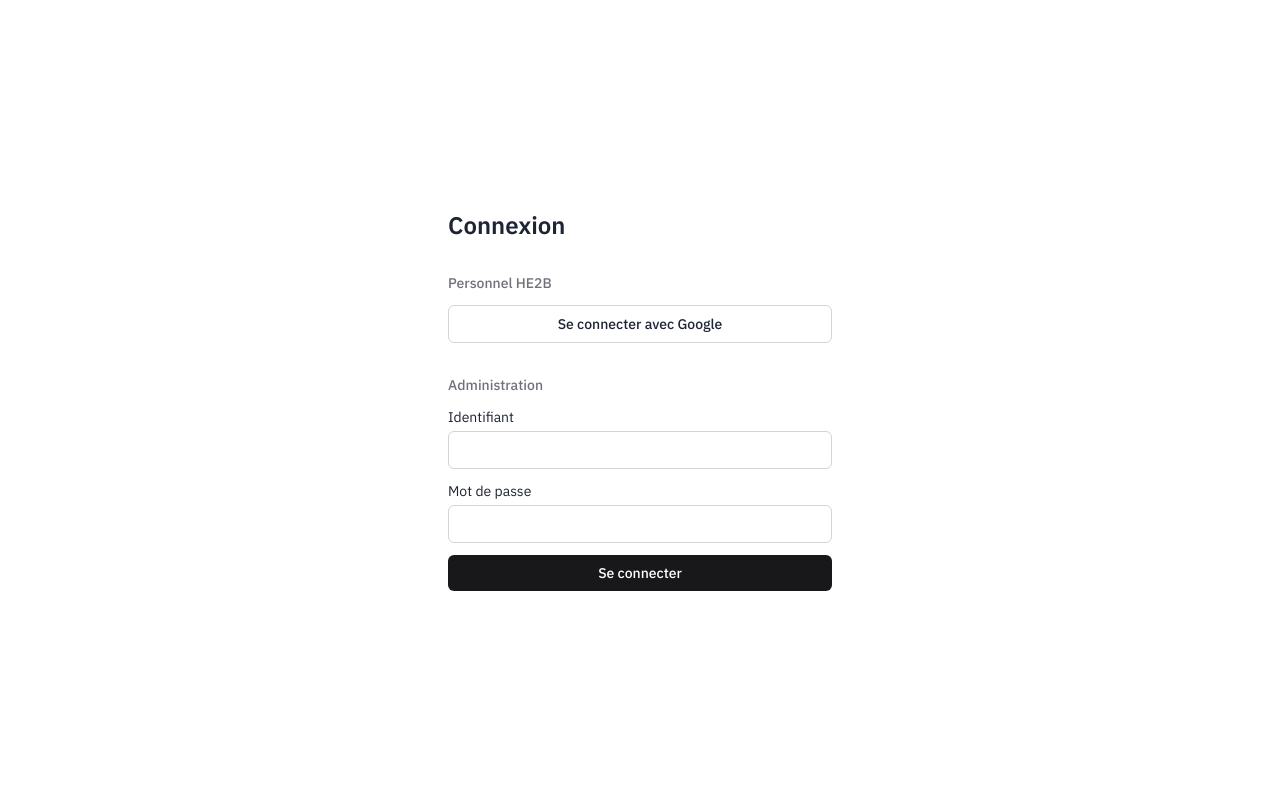
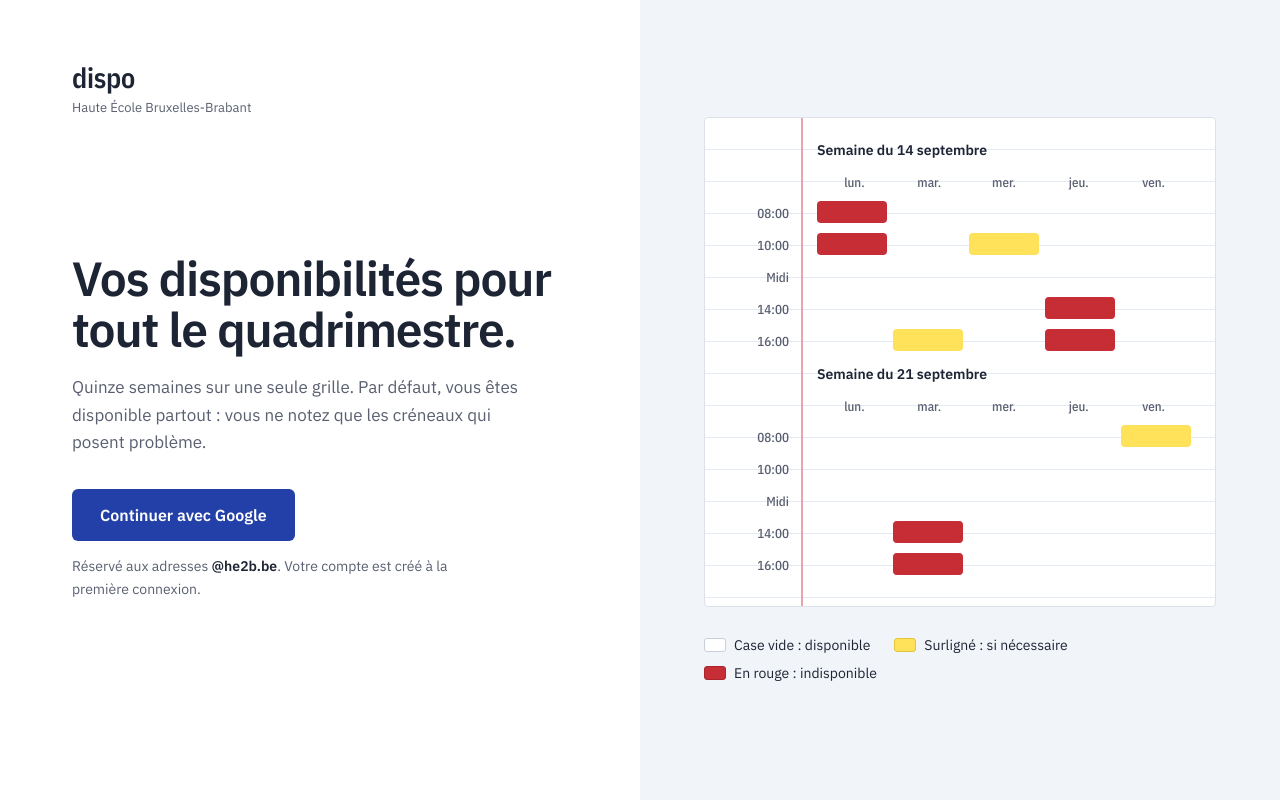
Before and after one commit to kdcl3110/dispo, a Next.js app: page /login in a window 1280 px wide. Built offline with nearby package versions, Linux system fonts and the light colour scheme; no server answers.

Commit message:
création des page de connexion admin/user

```diff
--- a/src/app/globals.css
+++ b/src/app/globals.css
@@ -69,6 +69,18 @@
   }
 }
 
+/* Papier Seyès : une ligne bleue toutes les 32 px. La marge rouge est un
+   élément à part (border-margin), placé là où les libellés s'arrêtent. */
+@utility bg-seyes {
+  background: repeating-linear-gradient(
+    180deg,
+    var(--color-paper) 0px,
+    var(--color-paper) 31px,
+    var(--color-seyes) 31px,
+    var(--color-seyes) 32px
+  );
+}
+
 /* Hachures « férié » et « pause » : un motif, pas une couleur, d'où l'utilitaire. */
 @utility bg-hatch {
   background: repeating-linear-gradient(
--- /dev/null
+++ b/src/app/login/admin/page.tsx
@@ -0,0 +1,44 @@
+// Connexion administrateur (maquette « Mode administrateur »).
+// On y arrive depuis l'application, jamais depuis l'écran d'accueil.
+
+import Link from "next/link";
+
+import { CredentialsForm } from "@/components/auth/credentials-form";
+
+export default function AdminLoginPage() {
+  return (
+    <div className="relative flex flex-1 flex-col px-6 py-8 md:px-12 md:py-10">
+      <div className="flex items-start justify-between gap-6">
+        <Link href="/" className="text-sm">
+          Retour à l&apos;application
+        </Link>
+        <div className="flex flex-col items-end gap-1">
+          <span className="font-condensed text-[22px] leading-none font-semibold tracking-[-0.01em]">
+            dispo
+          </span>
+          <span className="text-[13px] text-graphite">Administration</span>
+        </div>
+      </div>
+
+      <main className="flex flex-1 items-center justify-center py-12">
+        <div className="flex w-full max-w-[380px] flex-col gap-8">
+          <div className="flex flex-col gap-3">
+            <h1 className="text-[32px] leading-[1.1] font-semibold tracking-[-0.02em]">
+              Mode administrateur
+            </h1>
+            <p className="text-[15px] leading-relaxed text-graphite">
+              Ces identifiants sont distincts de votre compte Google. Ils donnent accès
+              au calendrier, aux ressources et à l&apos;export.
+            </p>
+          </div>
+
+          <CredentialsForm />
+
+          <p className="text-sm leading-relaxed text-graphite">
+            Pas de compte administrateur ? Demandez-le à l&apos;équipe technique.
+          </p>
+        </div>
+      </main>
+    </div>
+  );
+}
--- a/src/app/login/page.tsx
+++ b/src/app/login/page.tsx
@@ -1,13 +1,14 @@
-// Page de connexion : deux voies, deux rôles (SPEC §3).
-//  - Google        → personnel HE2B (USER)
-//  - identifiant   → administrateur (ADMIN)
+// Page de connexion du personnel (maquette « Connexion »).
+// Une seule porte d'entrée : Google, réservé aux adresses HE2B. Le mode
+// administrateur a son propre écran, /login/admin.
 
 import { loginWithGoogle } from "@/actions/auth";
-import { CredentialsForm } from "@/components/auth/credentials-form";
+import { SampleSheet, SheetLegend } from "@/components/auth/sample-sheet";
 
 // Erreurs renvoyées par Auth.js dans l'URL (/login?error=…).
 const errorMessages: Record<string, string> = {
-  AccessDenied: "Accès refusé : seules les adresses du personnel HE2B sont acceptées.",
+  AccessDenied:
+    "Cette adresse n'est pas acceptée. Connectez-vous avec votre compte @he2b.be.",
 };
 const defaultError = "La connexion a échoué. Réessayez.";
 
@@ -17,33 +18,58 @@ export default async function LoginPage({ searchParams }: PageProps<"/login">) {
     typeof error === "string" ? (errorMessages[error] ?? defaultError) : null;
 
   return (
-    <main className="flex flex-1 items-center justify-center p-6">
-      <div className="flex w-full max-w-sm flex-col gap-8">
-        <h1 className="text-2xl font-semibold">Connexion</h1>
+    <div className="grid flex-1 md:grid-cols-2">
+      <main className="flex flex-col justify-between gap-16 px-6 py-12 md:px-18 md:py-16">
+        <div className="flex flex-col gap-1.5">
+          <span className="font-condensed text-[28px] leading-none font-semibold tracking-[-0.01em]">
+            dispo
+          </span>
+          <span className="text-[13px] text-graphite">Haute École Bruxelles-Brabant</span>
+        </div>
 
+        <div className="flex flex-col gap-8">
+          <div className="flex flex-col gap-5">
+            <h1 className="max-w-[500px] text-4xl leading-[1.05] font-semibold tracking-[-0.025em] md:text-5xl">
+              Vos disponibilités pour tout le quadrimestre.
+            </h1>
+            <p className="max-w-[460px] text-[17px] leading-relaxed text-graphite">
+              Quinze semaines sur une seule grille. Par défaut, vous êtes disponible
+              partout : vous ne notez que les créneaux qui posent problème.
+            </p>
+          </div>
+
+          <div className="flex flex-col items-start gap-3.5">
             {errorMessage && (
-          <p role="alert" className="rounded-md bg-red-50 p-3 text-sm text-red-700 dark:bg-red-950 dark:text-red-300">
+              <p
+                role="alert"
+                className="max-w-[460px] rounded-md bg-error-tint px-4 py-3 text-sm text-unavailable"
+              >
                 {errorMessage}
               </p>
             )}
-
-        <section className="flex flex-col gap-3">
-          <h2 className="text-sm font-medium text-zinc-500">Personnel HE2B</h2>
             <form action={loginWithGoogle}>
               <button
                 type="submit"
-              className="w-full rounded-md border border-zinc-300 px-4 py-2 text-sm font-medium dark:border-zinc-700"
+                className="h-13 rounded-md bg-pen px-7 text-base font-semibold text-white hover:bg-pen-dark"
               >
-              Se connecter avec Google
+                Continuer avec Google
               </button>
             </form>
-        </section>
+            <p className="max-w-[420px] text-sm leading-relaxed text-graphite">
+              Réservé aux adresses <strong className="font-semibold text-ink">@he2b.be</strong>.
+              Votre compte est créé à la première connexion.
+            </p>
+          </div>
+        </div>
 
-        <section className="flex flex-col gap-3">
-          <h2 className="text-sm font-medium text-zinc-500">Administration</h2>
-          <CredentialsForm />
-        </section>
+        {/* Espace réservé au nom du calendrier publié, quand le domaine calendar existera. */}
+        <div />
+      </main>
+
+      <aside className="hidden flex-col justify-center gap-7 bg-desk px-16 py-18 md:flex">
+        <SampleSheet />
+        <SheetLegend />
+      </aside>
     </div>
-    </main>
   );
 }
--- a/src/components/auth/credentials-form.tsx
+++ b/src/components/auth/credentials-form.tsx
@@ -7,34 +7,45 @@ import { useActionState } from "react";
 
 import { loginWithCredentials } from "@/actions/auth";
 
+const inputClass =
+  "h-11 rounded-md border border-field bg-paper px-3 text-sm text-ink aria-invalid:border-2 aria-invalid:border-unavailable";
+
 export function CredentialsForm() {
   const [error, formAction, pending] = useActionState(loginWithCredentials, undefined);
 
   return (
-    <form action={formAction} className="flex flex-col gap-3">
-      <label className="flex flex-col gap-1 text-sm">
-        Identifiant
+    <form action={formAction} className="flex flex-col gap-4.5">
+      <div className="flex flex-col gap-1.5">
+        <label htmlFor="username" className="text-[13px] font-semibold">
+          Identifiant
+        </label>
         <input
+          id="username"
           name="username"
           required
           autoComplete="username"
-          className="rounded-md border border-zinc-300 px-3 py-2 dark:border-zinc-700 dark:bg-zinc-900"
+          aria-invalid={error ? true : undefined}
+          className={inputClass}
         />
-      </label>
+      </div>
 
-      <label className="flex flex-col gap-1 text-sm">
-        Mot de passe
+      <div className="flex flex-col gap-1.5">
+        <label htmlFor="password" className="text-[13px] font-semibold">
+          Mot de passe
+        </label>
         <input
+          id="password"
           name="password"
           type="password"
           required
           autoComplete="current-password"
-          className="rounded-md border border-zinc-300 px-3 py-2 dark:border-zinc-700 dark:bg-zinc-900"
+          aria-invalid={error ? true : undefined}
+          className={inputClass}
         />
-      </label>
+      </div>
 
       {error && (
-        <p role="alert" className="text-sm text-red-600">
+        <p role="alert" className="text-sm text-unavailable">
           {error}
         </p>
       )}
@@ -42,7 +53,7 @@ export function CredentialsForm() {
       <button
         type="submit"
         disabled={pending}
-        className="rounded-md bg-zinc-900 px-4 py-2 text-sm font-medium text-white disabled:opacity-50 dark:bg-zinc-100 dark:text-zinc-900"
+        className="mt-1.5 h-12 rounded-md bg-pen text-sm font-semibold text-white hover:bg-pen-dark disabled:cursor-not-allowed disabled:opacity-60"
       >
         {pending ? "Connexion…" : "Se connecter"}
       </button>
--- /dev/null
+++ b/src/components/auth/sample-sheet.tsx
@@ -0,0 +1,109 @@
+// Feuille d'exemple de la page de connexion : deux semaines sur papier Seyès,
+// annotées comme le ferait un enseignant. Purement illustrative (aria-hidden) :
+// la légende qui l'accompagne porte l'information.
+
+type Mark = "free" | "if-needed" | "unavailable";
+
+const markClass: Record<Mark, string> = {
+  free: "",
+  "if-needed": "bg-if-needed",
+  unavailable: "bg-unavailable",
+};
+
+const days = ["lun.", "mar.", "mer.", "jeu.", "ven."];
+const times = ["08:00", "10:00", "Midi", "14:00", "16:00"];
+
+const _ = "free";
+const J = "if-needed";
+const R = "unavailable";
+
+const weeks: { title: string; rows: Mark[][] }[] = [
+  {
+    title: "Semaine du 14 septembre",
+    rows: [
+      [R, _, _, _, _],
+      [R, _, J, _, _],
+      [_, _, _, _, _],
+      [_, _, _, R, _],
+      [_, J, _, R, _],
+    ],
+  },
+  {
+    title: "Semaine du 21 septembre",
+    rows: [
+      [_, _, _, _, J],
+      [_, _, _, _, _],
+      [_, _, _, _, _],
+      [_, R, _, _, _],
+      [_, R, _, _, _],
+    ],
+  },
+];
+
+export function SampleSheet() {
+  return (
+    <div
+      aria-hidden="true"
+      className="relative w-full max-w-[512px] rounded border border-rule bg-seyes pt-4 pr-6 pb-6"
+    >
+      {/* Marge rouge : là où s'arrêtent les heures, comme dans un cahier */}
+      <div className="absolute inset-y-0 left-24 w-0.5 bg-margin" />
+
+      {weeks.map((week) => (
+        <div key={week.title}>
+          <div className="flex h-8 items-end pb-1.5 pl-28 text-sm font-semibold">
+            {week.title}
+          </div>
+          <div className="flex h-8 items-end pb-1.5">
+            <div className="w-28 shrink-0" />
+            {days.map((day) => (
+              <span
+                key={day}
+                className="flex-1 text-center font-condensed text-[13px] font-medium text-graphite"
+              >
+                {day}
+              </span>
+            ))}
+          </div>
+          {week.rows.map((marks, i) => (
+            <div key={times[i]} className="flex h-8 items-center">
+              <span className="w-24 shrink-0 pr-3 text-right font-condensed text-[13px] font-medium text-graphite">
+                {times[i]}
+              </span>
+              <div className="-mt-1 flex h-[22px] flex-1 gap-1.5 pl-4">
+                {marks.map((mark, j) => (
+                  <span key={j} className={`flex-1 rounded-sm ${markClass[mark]}`} />
+                ))}
+              </div>
+            </div>
+          ))}
+        </div>
+      ))}
+    </div>
+  );
+}
+
+// Légende de la feuille : le vocabulaire des statuts, réutilisé partout.
+export function SheetLegend() {
+  const items = [
+    { swatch: "border border-field bg-paper", label: "Case vide : disponible" },
+    { swatch: "border border-if-needed-edge bg-if-needed", label: "Surligné : si nécessaire" },
+    { swatch: "border border-unavailable-edge bg-unavailable", label: "En rouge : indisponible" },
+  ];
+
+  return (
+    <div className="flex flex-col gap-3">
+      <ul className="flex flex-wrap gap-x-6 gap-y-2 text-sm">
+        {items.map((item) => (
+          <li key={item.label} className="inline-flex items-center gap-2">
+            <span aria-hidden="true" className={`h-3.5 w-[22px] rounded-[3px] ${item.swatch}`} />
+            {item.label}
+          </li>
+        ))}
+      </ul>
+      {/* <p className="max-w-[480px] text-sm leading-relaxed text-graphite">
+        Un créneau surligné ou en rouge demande toujours un mot d&apos;explication.
+      </p> */}
+    </div>
+  );
+}
```
Also changed, not shown: 1 other file (tests, documents, lock files or other folders). Lines whose indentation alone changed are shown as unchanged.
